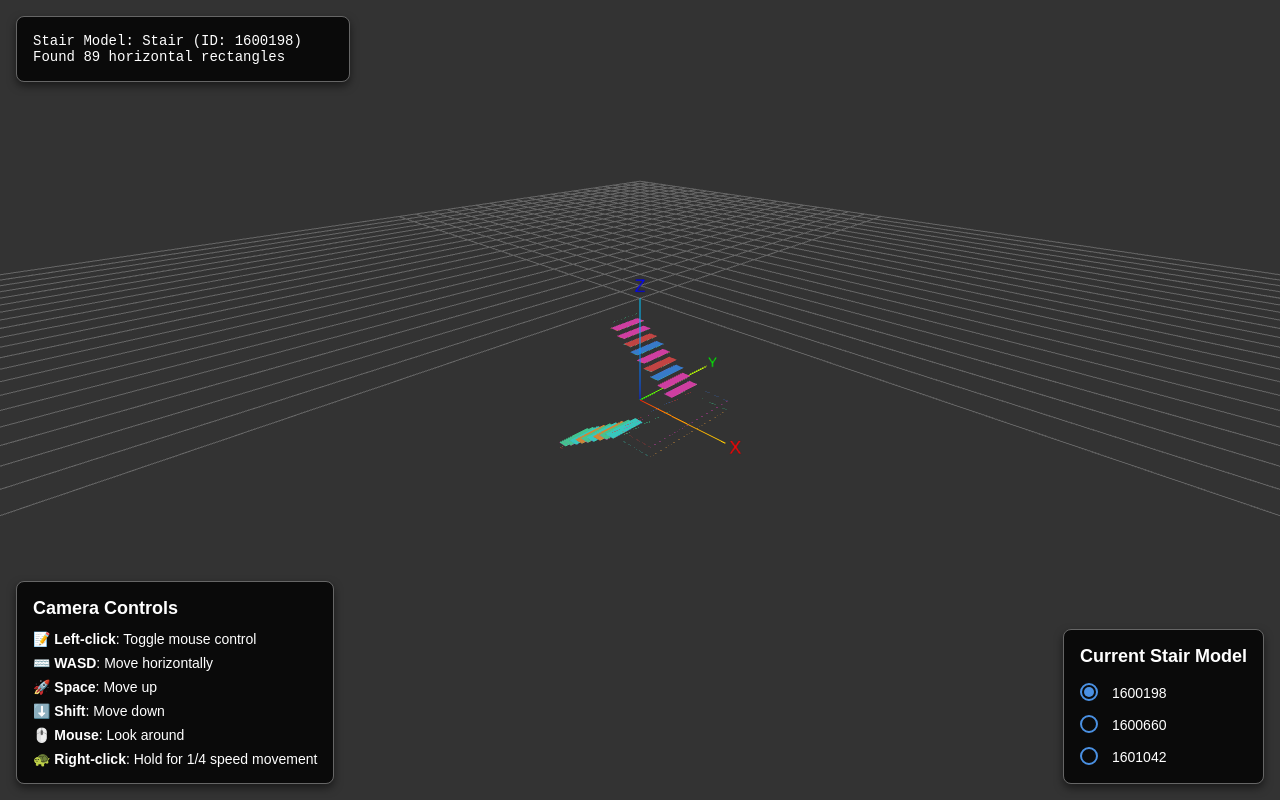
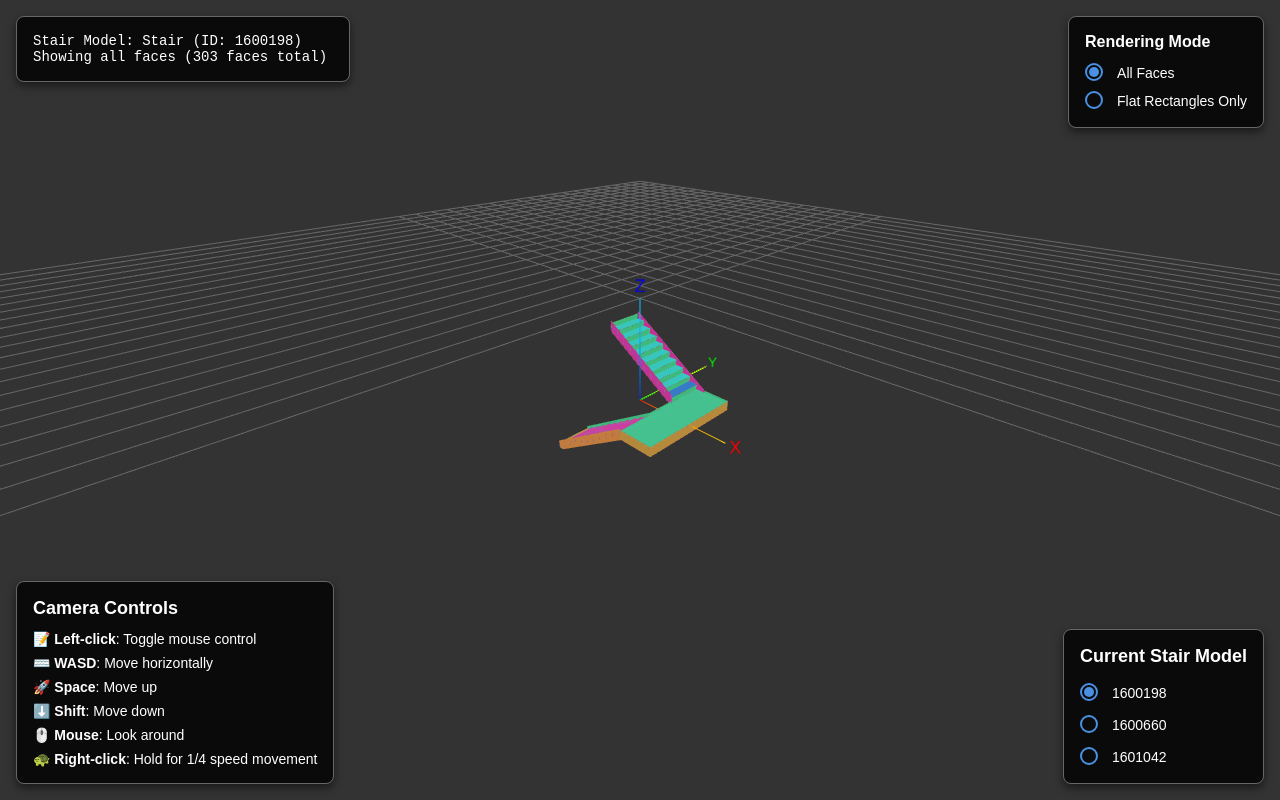
Before and after one commit to mrconter1/problem-test, a Next.js app: page / in a window 1280 px wide. Built offline with nearby package versions, Linux system fonts and the light colour scheme.

Commit message:
Add different rendering modes

```diff
--- a/src/app/components/StairVisualizer/ModelRenderer.ts
+++ b/src/app/components/StairVisualizer/ModelRenderer.ts
@@ -1,5 +1,5 @@
 import * as THREE from 'three';
-import { StairModel, Loop, Face, Point } from './types';
+import { StairModel, Loop, Face, Point, RenderingMode } from './types';
 
 /**
  * Create a rectangle mesh from points
@@ -76,14 +76,60 @@ function isHorizontalLoop(loop: Loop): boolean {
 }
 
 /**
+ * Create a non-rectangular face mesh from points
+ */
+export function createFace(
+  points: Point[],
+  color: number
+): THREE.Mesh {
+  // Create geometry using BufferGeometry for arbitrary 3D face
+  const geometry = new THREE.BufferGeometry();
+
+  // Create vertices
+  const vertices = [];
+  for (const point of points) {
+    vertices.push(point.x, point.y, point.z);
+  }
+
+  // Create triangulation (simple fan triangulation)
+  const indices = [];
+  for (let i = 1; i < points.length - 1; i++) {
+    indices.push(0, i, i + 1);
+  }
+
+  // Set attributes
+  geometry.setIndex(indices);
+  geometry.setAttribute('position', new THREE.Float32BufferAttribute(vertices, 3));
+
+  // Compute normals
+  geometry.computeVertexNormals();
+
+  // Create material
+  const material = new THREE.MeshLambertMaterial({
+    color,
+    side: THREE.DoubleSide,
+    transparent: true,
+    opacity: 0.9,
+    emissive: new THREE.Color(color).multiplyScalar(0.2)
+  });
+
+  // Create mesh
+  const mesh = new THREE.Mesh(geometry, material);
+  mesh.userData.isStairModelPart = true;
+
+  return mesh;
+}
+
+/**
  * Visualize a stair model
  */
 export function visualizeStairModel(
   scene: THREE.Scene,
   stairModel: StairModel,
-  updateInfoText: (text: string) => void
+  updateInfoText: (text: string) => void,
+  renderingMode: RenderingMode = RenderingMode.ALL_FACES
 ): number {
-  console.log(`Visualizing stair model: ${stairModel.name}`);
+  console.log(`Visualizing stair model: ${stairModel.name}, Mode: ${renderingMode}`);
 
   // Remove any existing model group and create a new one
   scene.children.forEach(child => {
@@ -104,8 +150,10 @@ export function visualizeStairModel(
     }
   });
 
-  // Count horizontal rectangles for info
+  // Count faces for info
   let horizontalRectangleCount = 0;
+  let totalFaceCount = 0;
+
   const colors = [0x4287f5, 0x42f5a7, 0xf542cb, 0xf5a742, 0xf54242, 0x42f5dd];
   let colorIndex = 0;
 
@@ -129,12 +177,27 @@ export function visualizeStairModel(
     solid.faces.forEach(face => {
       // Process loops in the face
       face.loops.forEach(loop => {
-        // Check if this is a horizontal loop
-        if (isHorizontalLoop(loop)) {
-          horizontalRectangleCount++;
+        const isHorizontalRectangle = isHorizontalLoop(loop);
+        totalFaceCount++;
 
+        // Determine if we should render this face based on the rendering mode
+        let shouldRender = false;
+        if (renderingMode === RenderingMode.ALL_FACES) {
+          shouldRender = true;
+        } else if (renderingMode === RenderingMode.FLAT_RECTANGLES) {
+          shouldRender = isHorizontalRectangle;
+        }
+
+        if (shouldRender) {
           // Get points from the loop
           const points = getPointsFromLoop(loop);
+
+          // Choose color
+          const color = colors[colorIndex % colors.length];
+          colorIndex++;
+
+          if (isHorizontalRectangle) {
+            horizontalRectangleCount++;
 
             // Get z-coordinate from the first point
             const z = points[0].z;
@@ -145,13 +208,26 @@ export function visualizeStairModel(
               y: p.y - centerY
             }));
 
-          // Create rectangle mesh with cycling colors
-          const color = colors[colorIndex % colors.length];
+            // Create rectangle mesh
             const rectangleMesh = createRectangle(points2D, z - centerZ, color);
-          colorIndex++;
 
             // Add to model group
             modelGroup.add(rectangleMesh);
+          } else if (renderingMode === RenderingMode.ALL_FACES) {
+            // For non-rectangular faces
+            // Adjust points to be relative to model center
+            const centeredPoints = points.map(p => ({
+              x: p.x - centerX,
+              y: p.y - centerY,
+              z: p.z - centerZ
+            }));
+
+            // Create non-rectangular face mesh
+            const faceMesh = createFace(centeredPoints, color);
+
+            // Add to model group
+            modelGroup.add(faceMesh);
+          }
         }
       });
     });
@@ -164,14 +240,17 @@ export function visualizeStairModel(
   console.log('Model size:', size);
   console.log('Model center after processing:', center);
 
-  console.log(`Found ${horizontalRectangleCount} horizontal rectangles`);
-
-  // Update info text
-  const infoContent = `Stair Model: ${stairModel.name} (ID: ${stairModel.id})\nFound ${horizontalRectangleCount} horizontal rectangles`;
+  // Update info text based on rendering mode
+  let infoContent = `Stair Model: ${stairModel.name} (ID: ${stairModel.id})\n`;
+  if (renderingMode === RenderingMode.ALL_FACES) {
+    infoContent += `Showing all faces (${totalFaceCount} faces total)`;
+  } else {
+    infoContent += `Showing only flat rectangles (${horizontalRectangleCount} of ${totalFaceCount} faces)`;
+  }
   updateInfoText(infoContent);
 
-  // Return the count of horizontal rectangles
-  return horizontalRectangleCount;
+  // Return the count of rendered faces
+  return renderingMode === RenderingMode.FLAT_RECTANGLES ? horizontalRectangleCount : totalFaceCount;
 }
 
 /**
--- a/src/app/components/StairVisualizer/UIComponents.tsx
+++ b/src/app/components/StairVisualizer/UIComponents.tsx
@@ -1,5 +1,5 @@
 import React, { useState, useEffect } from 'react';
-import { StairModel } from './types';
+import { StairModel, RenderingMode } from './types';
 
 interface InfoPanelProps {
   loadingText: string;
@@ -176,3 +176,131 @@ export const CameraInfo: React.FC = () => {
     </div>
   );
 };
+
+interface RenderingModeToggleProps {
+  currentMode: RenderingMode;
+  onModeChange: (mode: RenderingMode) => void;
+}
+
+/**
+ * Rendering mode toggle component (positioned in top right)
+ */
+export const RenderingModeToggle: React.FC<RenderingModeToggleProps> = ({
+  currentMode,
+  onModeChange
+}) => {
+  return (
+    <div style={{
+      position: 'absolute',
+      top: '16px',
+      right: '16px',
+      padding: '16px',
+      backgroundColor: 'rgba(0,0,0,0.8)',
+      color: 'white',
+      borderRadius: '8px',
+      fontFamily: 'Arial, sans-serif',
+      zIndex: 1000,
+      fontSize: '14px',
+      border: '1px solid #666',
+      boxShadow: '0 4px 8px rgba(0,0,0,0.5)'
+    }}>
+      <h3 style={{ margin: '0 0 12px 0', fontSize: '16px', fontWeight: 'bold' }}>Rendering Mode</h3>
+
+      <div style={{ display: 'flex', flexDirection: 'column', gap: '8px' }}>
+        <div style={{ display: 'flex', alignItems: 'center' }}>
+          <div style={{ position: 'relative', width: '20px', height: '20px', marginRight: '12px' }}>
+            <input
+              type="radio"
+              id="all-faces"
+              name="renderingMode"
+              checked={currentMode === RenderingMode.ALL_FACES}
+              onChange={() => onModeChange(RenderingMode.ALL_FACES)}
+              style={{
+                opacity: 0,
+                position: 'absolute',
+                width: '100%',
+                height: '100%',
+                margin: 0,
+                cursor: 'pointer'
+              }}
+            />
+            <div style={{
+              position: 'absolute',
+              top: 0,
+              left: 0,
+              width: '18px',
+              height: '18px',
+              borderRadius: '50%',
+              border: '2px solid #4a90e2',
+              backgroundColor: 'transparent',
+              boxSizing: 'border-box',
+              pointerEvents: 'none'
+            }}/>
+            <div style={{
+              position: 'absolute',
+              top: '4px',
+              left: '4px',
+              width: '10px',
+              height: '10px',
+              borderRadius: '50%',
+              backgroundColor: '#4a90e2',
+              opacity: currentMode === RenderingMode.ALL_FACES ? 1 : 0,
+              transition: 'opacity 0.2s',
+              pointerEvents: 'none'
+            }}/>
+          </div>
+          <label htmlFor="all-faces" style={{ cursor: 'pointer' }}>
+            All Faces
+          </label>
+        </div>
+
+        <div style={{ display: 'flex', alignItems: 'center' }}>
+          <div style={{ position: 'relative', width: '20px', height: '20px', marginRight: '12px' }}>
+            <input
+              type="radio"
+              id="flat-rectangles"
+              name="renderingMode"
+              checked={currentMode === RenderingMode.FLAT_RECTANGLES}
+              onChange={() => onModeChange(RenderingMode.FLAT_RECTANGLES)}
+              style={{
+                opacity: 0,
+                position: 'absolute',
+                width: '100%',
+                height: '100%',
+                margin: 0,
+                cursor: 'pointer'
+              }}
+            />
+            <div style={{
+              position: 'absolute',
+              top: 0,
+              left: 0,
+              width: '18px',
+              height: '18px',
+              borderRadius: '50%',
+              border: '2px solid #4a90e2',
+              backgroundColor: 'transparent',
+              boxSizing: 'border-box',
+              pointerEvents: 'none'
+            }}/>
+            <div style={{
+              position: 'absolute',
+              top: '4px',
+              left: '4px',
+              width: '10px',
+              height: '10px',
+              borderRadius: '50%',
+              backgroundColor: '#4a90e2',
+              opacity: currentMode === RenderingMode.FLAT_RECTANGLES ? 1 : 0,
+              transition: 'opacity 0.2s',
+              pointerEvents: 'none'
+            }}/>
+          </div>
+          <label htmlFor="flat-rectangles" style={{ cursor: 'pointer' }}>
+            Flat Rectangles Only
+          </label>
+        </div>
+      </div>
+    </div>
+  );
+};
--- a/src/app/components/StairVisualizer/index.tsx
+++ b/src/app/components/StairVisualizer/index.tsx
@@ -2,7 +2,7 @@
 
 import React, { useEffect, useRef, useState } from 'react';
 import * as THREE from 'three';
-import { CameraState, MovementState, StairModel } from './types';
+import { CameraState, MovementState, StairModel, RenderingMode } from './types';
 import {
   initializeScene,
   initializeRenderer,
@@ -19,7 +19,7 @@ import {
   visualizeStairModel,
   loadStairModels
 } from './ModelRenderer';
-import { InfoPanel, ControlsPanel, CameraInfo } from './UIComponents';
+import { InfoPanel, ControlsPanel, CameraInfo, RenderingModeToggle } from './UIComponents';
 
 // Add some global styles to ensure the canvas is visible
 const globalStyles = `
@@ -85,6 +85,7 @@ export default function StairVisualizer() {
   const [stairModels, setStairModels] = useState<StairModel[]>([]);
   const [selectedModelId, setSelectedModelId] = useState<string | null>(null);
   const [loadingText, setLoadingText] = useState<string>("Loading stair model...");
+  const [renderingMode, setRenderingMode] = useState<RenderingMode>(RenderingMode.ALL_FACES);
 
   // Animation frame management
   const requestRef = useRef<number | null>(null);
@@ -239,7 +240,8 @@ export default function StairVisualizer() {
         visualizeStairModel(
           sceneRef.current,
           model,
-          (text) => setLoadingText(text)
+          (text) => setLoadingText(text),
+          renderingMode
         );
 
         // Only set camera position on initial load
@@ -273,12 +275,18 @@ export default function StairVisualizer() {
     } else {
       console.warn(`Model not found: ${selectedModelId}`);
     }
-  }, [selectedModelId, stairModels]);
+  }, [selectedModelId, stairModels, renderingMode]);
 
   // Handle model selection
   const handleModelChange = (modelId: string) => {
     console.log(`Model selection changed to: ${modelId}`);
     setSelectedModelId(modelId);
+  };
+
+  // Handle rendering mode change
+  const handleRenderingModeChange = (mode: RenderingMode) => {
+    console.log(`Rendering mode changed to: ${mode}`);
+    setRenderingMode(mode);
   };
 
   return (
@@ -297,6 +305,10 @@ export default function StairVisualizer() {
           selectedModelId={selectedModelId || ''}
         />
         <CameraInfo />
+        <RenderingModeToggle
+          currentMode={renderingMode}
+          onModeChange={handleRenderingModeChange}
+        />
       </div>
     </>
   );
--- a/src/app/components/StairVisualizer/types.ts
+++ b/src/app/components/StairVisualizer/types.ts
@@ -1,6 +1,12 @@
 /**
  * Shared types for the stair visualizer
  */
+
+// Rendering modes for the stair model
+export enum RenderingMode {
+  ALL_FACES = 'ALL_FACES',
+  FLAT_RECTANGLES = 'FLAT_RECTANGLES'
+}
 
 export interface Point {
   x: number;
```
Lines whose indentation alone changed are shown as unchanged.
